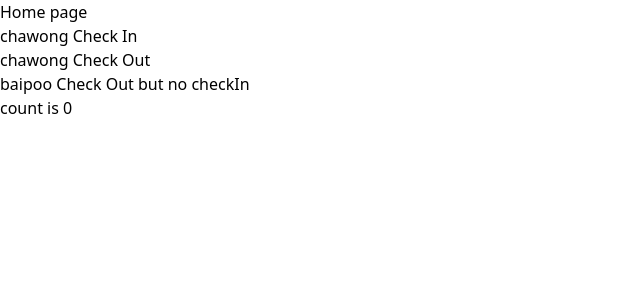
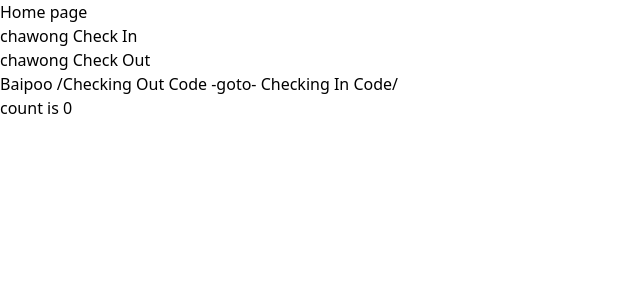
Before and after one commit to tirk101/toc_proj, a React (Vite) app: page / in a window 1280 px wide. Shown: the top 300 px of the page, without its empty margins (0-640 px from the left). Built offline with nearby package versions, Linux system fonts and the light colour scheme.

Commit message:
Baipoo check grammar

```diff
--- a/src/page/Home/index.tsx
+++ b/src/page/Home/index.tsx
@@ -9,7 +9,7 @@ function Home() {
         <h1>Home page</h1>
         <h2 className='text-green-500'>chawong Check In</h2>
         <h2 className='text-rose-500'>chawong Check Out</h2>
-        <h2 className='text-rose-500'>baipoo Check Out but no checkIn</h2>
+        <h2 className='text-rose-500'>Baipoo /Checking Out Code -goto- Checking In Code/</h2>
         <div >
           <button onClick={() => setCount((count) => count + 1)}>
             count is {count}
```
